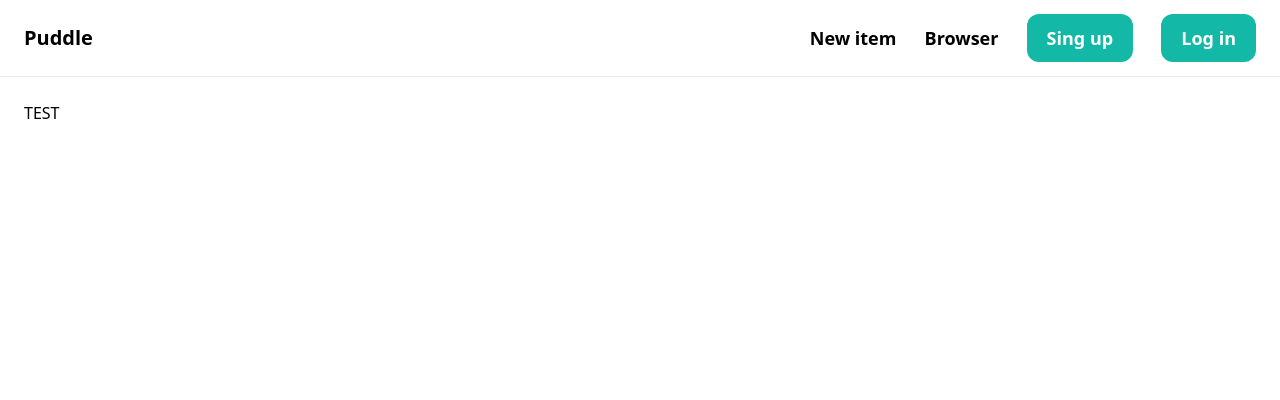
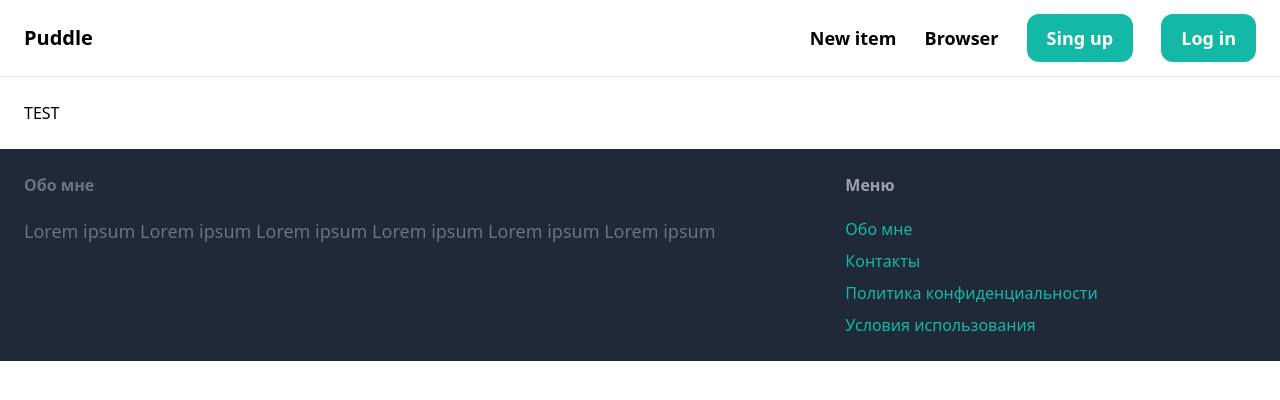
Before and after one commit to SagidKamilov/SimpleMarketplace, a Django app: page / in a window 1280 px wide. Shown: the top 400 px of the page. Run offline with Django 5.2, Linux system fonts and the light colour scheme; some libraries are stand-ins or nearby versions.

Commit message:
русифицировал

```diff
--- a/puddle/core/templates/core/base.html
+++ b/puddle/core/templates/core/base.html
@@ -20,5 +20,23 @@
         {% block content %}
         {% endblock %}
     </div>
+
+    <footer class="py-6 px-6 flex justify=between bg-gray-800">
+        <div class="w-2/3 pr-10">
+            <h3 class="mb-5 font-semibold text-gray-500">Обо мне</h3>
+            <p class="text-lg text-gray-500">Lorem ipsum Lorem ipsum Lorem ipsum Lorem ipsum Lorem ipsum Lorem ipsum </p>
+        </div>
+
+        <div class="w-1/3">
+            <h3 class="mb-5 font-semibold text-gray-400">Меню</h3>
+            <ul class="space-y-2">
+                <li><a href="#" class="text-;g text-teal-500 hover:text-teal-700">Обо мне</a></li>
+                <li><a href="{% url 'contact' %}" class="text-;g text-teal-500 hover:text-teal-700">Контакты</a></li>
+                <li><a href="#" class="text-;g text-teal-500 hover:text-teal-700">Политика конфиденциальности</a></li>
+                <li><a href="#" class="text-;g text-teal-500 hover:text-teal-700">Условия использования</a></li>
+            </ul>
+        </div>
+
+    </footer>
 </body>
 </html>
```
